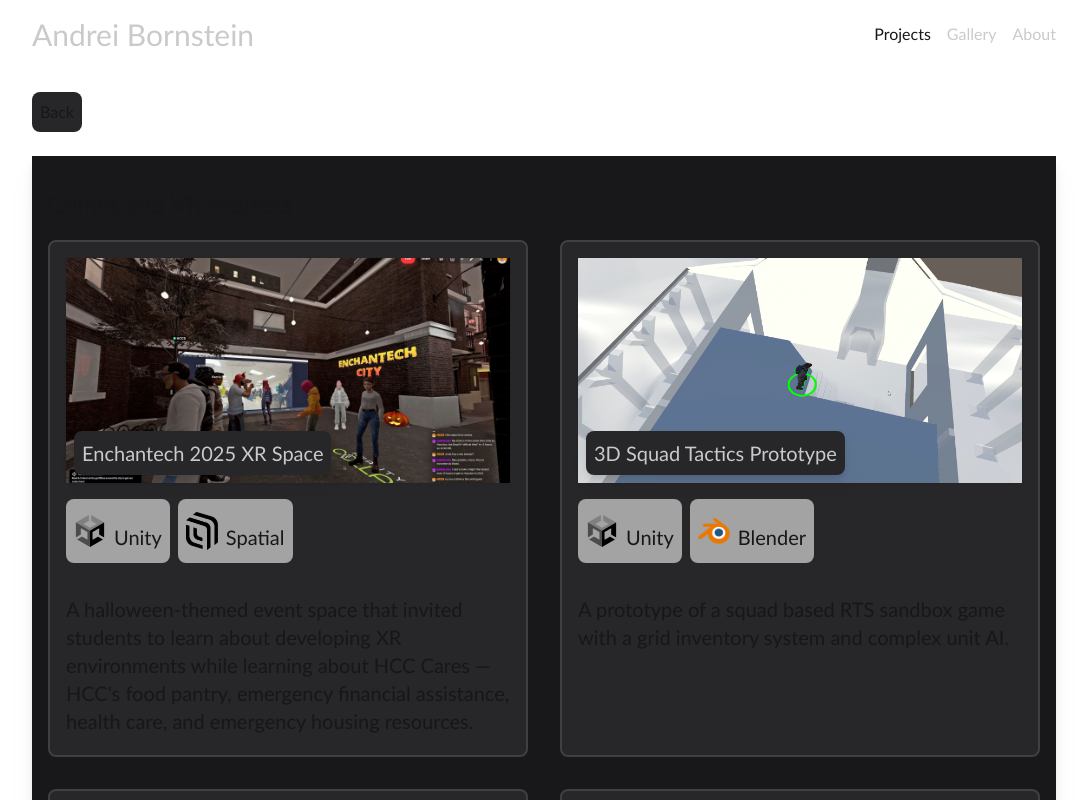
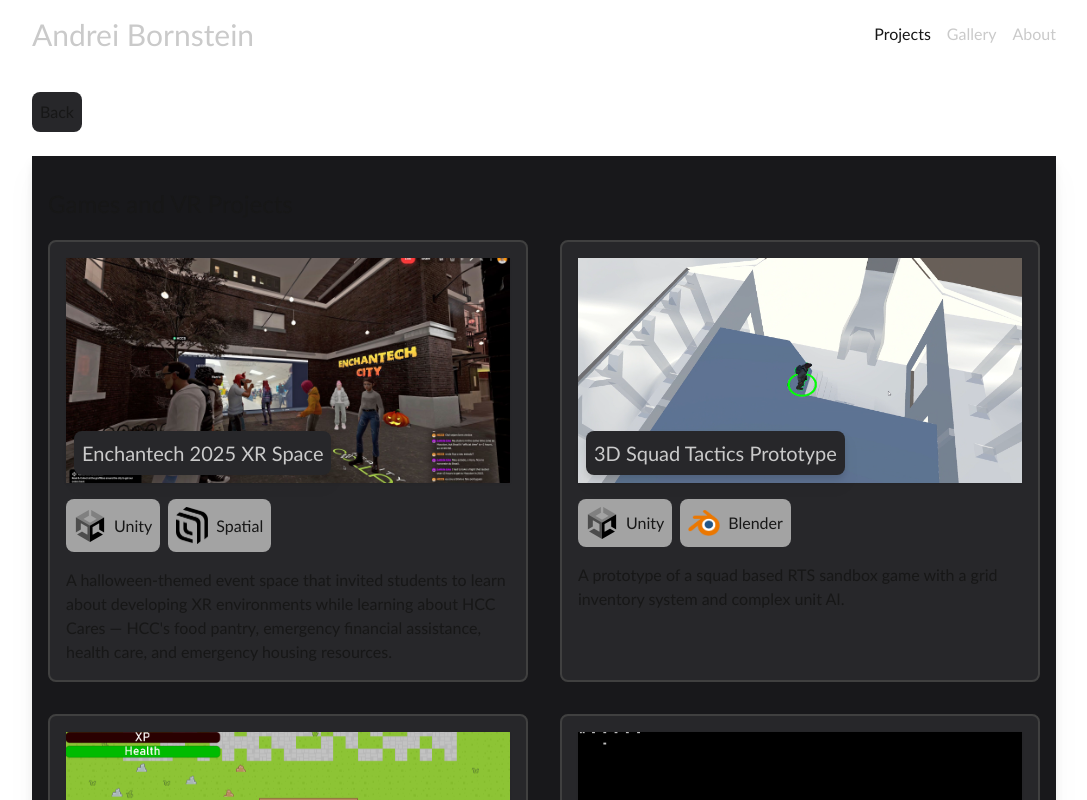
Before and after one commit to ambornstein/andrei-site, a Next.js app: page /games-and-vr in a window 1280 px wide. Shown: the top 800 px of the page, without its empty margins (96-1183 px from the left). Built offline with nearby package versions, Linux system fonts and the light colour scheme.

Commit message:
chip fix

```diff
--- a/src/app/globals.css
+++ b/src/app/globals.css
@@ -26,7 +26,7 @@
   }
 
   .chip {
-    @apply flex flex-row w-fit items-center gap-2 rounded-lg p-2 bg-neutral-400 text-neutral-900;
+    @apply flex flex-row w-fit text-center items-center gap-2 rounded-lg p-2 bg-neutral-400 text-neutral-900;
   }
 
   .dynamic-carousel {
@@ -118,10 +118,6 @@ h2 {
   @apply text-2xl mt-4 mb-1
 }
 
-h3 {
-  @apply text-xl mt-4 mb-1
-}
-
 p {
   @apply mb-2 text-lg;
 }
```
